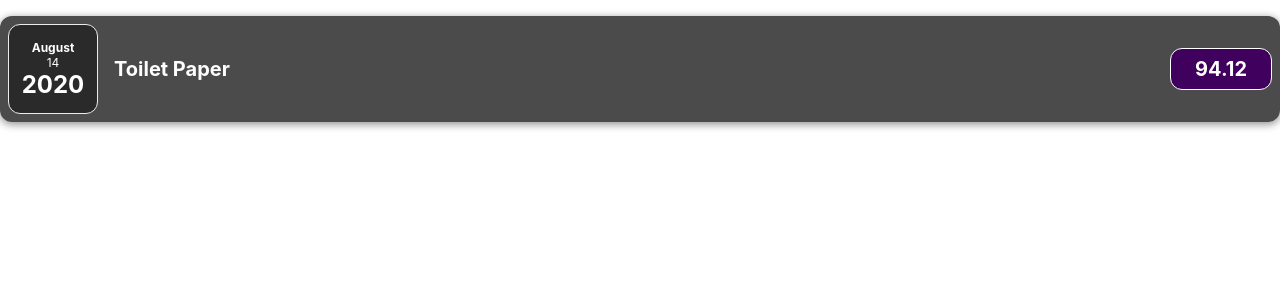
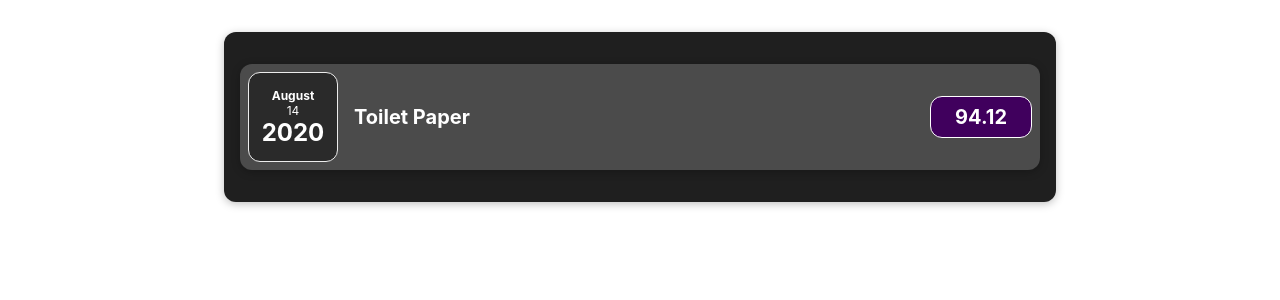
Before and after one commit to salmayaser/Expenses-Tracker, a React (Create React App) app: page / in a window 1280 px wide. Shown: the top 300 px of the page. Built offline with nearby package versions, Linux system fonts and the light colour scheme.

Commit message:
Adding expenses css

```diff
--- a/src/components/Expenses/Expenses.css
+++ b/src/components/Expenses/Expenses.css
@@ -0,0 +1,7 @@
+.expenses {
+  padding: 1rem;
+  background-color: rgb(31, 31, 31);
+  margin: 2rem auto;
+  width: 50rem;
+  max-width: 95%;
+}
--- a/src/components/Expenses/Expenses.js
+++ b/src/components/Expenses/Expenses.js
@@ -4,7 +4,7 @@ import "./Expenses.css";
 
 function Expenses(props) {
   return (
-    <Card>
+    <Card className="expenses">
       <ExpenseItem expense={props.expenses[0]}></ExpenseItem>
     </Card>
   );
```
